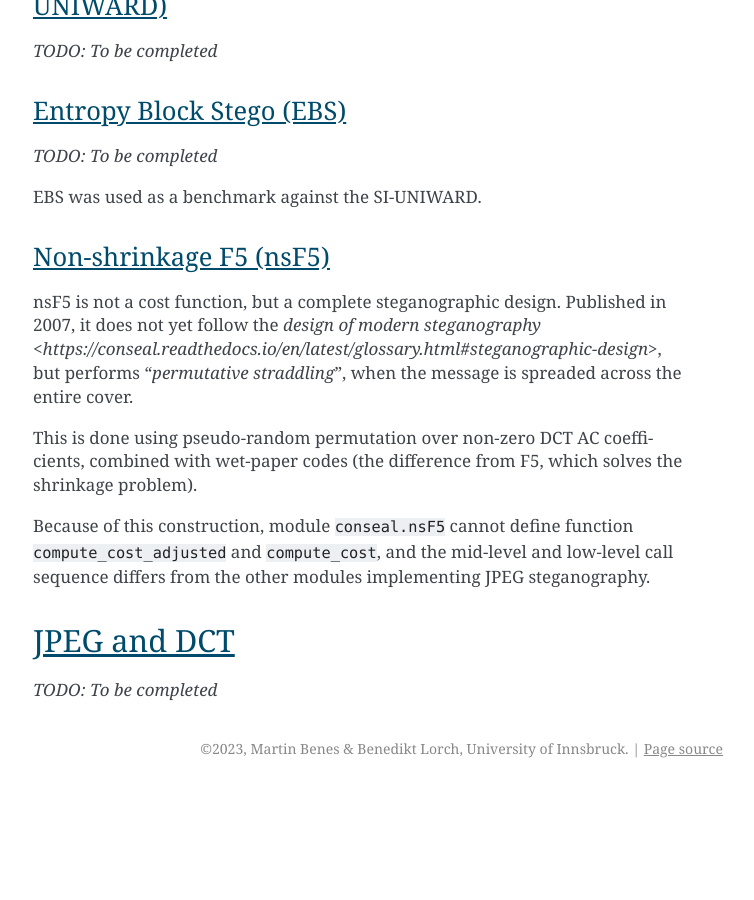
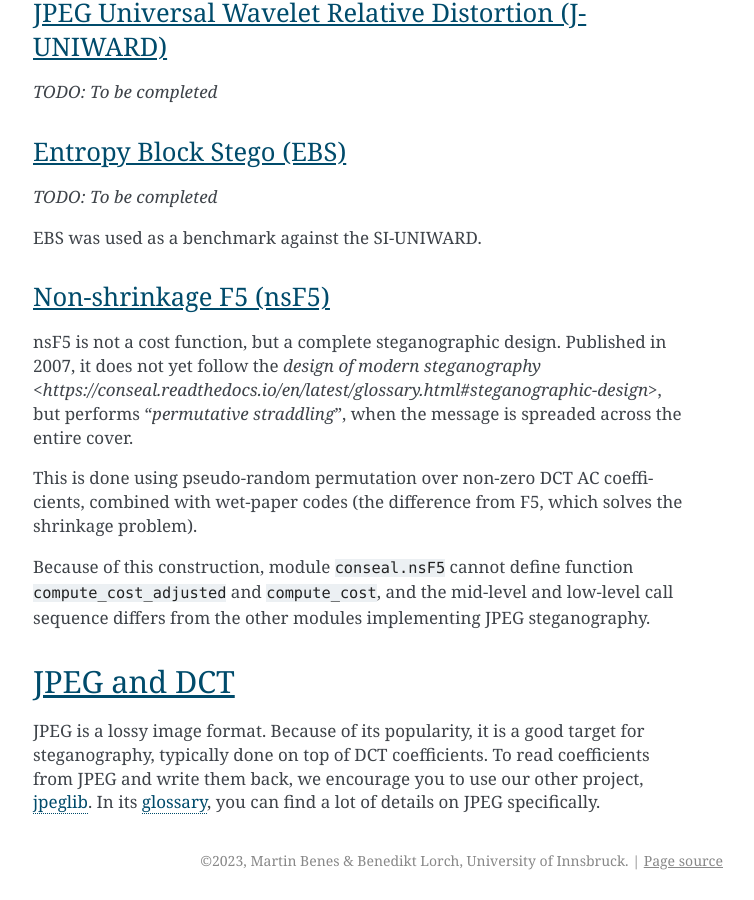
Before and after one commit to uibk-uncover/conseal, a Sphinx documentation site: the page built from docs/glossary.rst, in a window 1280 px wide and 900 px high, scrolled down 1953 px. Shown: the whole window, without its empty margins (387-1141 px from the left). Built offline with Sphinx 7.4.7, drawn with Linux system fonts in a browser that asks for light colours; before the commit the page ends 2741 px from its top, so only the background shows below that; some of the changed text lies outside the part shown.

Commit message:
glossary on JPEG and DCT

```diff
--- a/docs/glossary.rst
+++ b/docs/glossary.rst
@@ -1,5 +1,5 @@
 Glossary
-===================================
+========
 
 This part briefly explains the concepts behind the library.
 The rest of documentation will refer to this page as a knowledge base.
@@ -10,6 +10,8 @@ The rest of documentation will refer to this page as a knowledge base.
 
 Steganographic design
 ---------------------
+
+*TODO: To be completed*
 
 Embedding simulation
 --------------------
@@ -102,4 +104,7 @@ differs from the other modules implementing JPEG steganography.
 JPEG and DCT
 ------------
 
-*TODO: To be completed*
+JPEG is a lossy image format.
+Because of its popularity, it is a good target for steganography, typically done on top of DCT coefficients.
+To read coefficients from JPEG and write them back, we encourage you to use our other project, `jpeglib <https://pypi.org/project/jpeglib/>`__.
+In its `glossary <https://jpeglib.readthedocs.io/en/latest/glossary.html>`__, you can find a lot of details on JPEG specifically.
```
